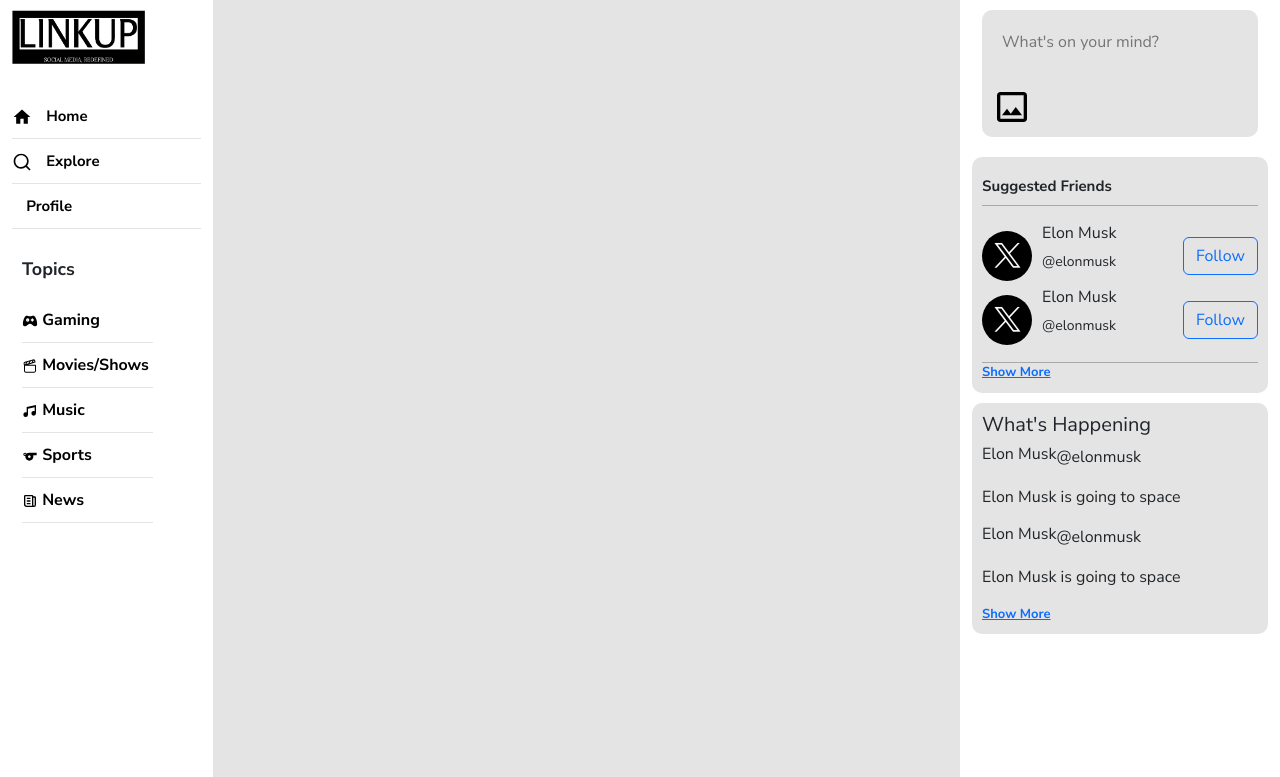
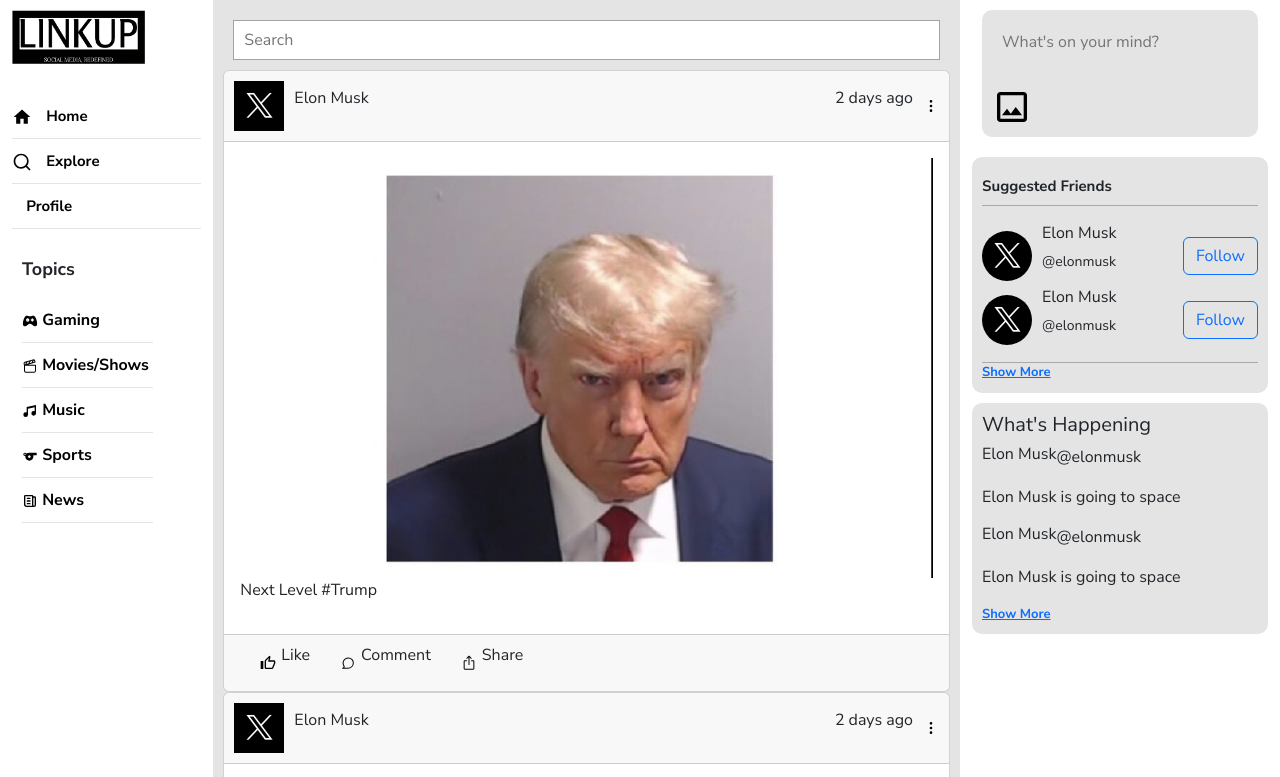
Before and after one commit to itsregalo/linkup-social, a website: page client/index.html in a window 1280 px wide. Shown: the top 777 px of the page. Drawn offline with nearby package versions, Linux system fonts and the light colour scheme.

Commit message:
fixed main content

```diff
--- a/client/assets/css/style.css
+++ b/client/assets/css/style.css
@@ -10,7 +10,6 @@
 }
 
 .main-content {
-
 }
 
 .menu, .most-right {
@@ -23,6 +22,7 @@
 
 .menu {
     float: left;
+
 }
 
 .menu .logo {
@@ -300,6 +300,73 @@
     padding: 10px 0;
 }
 
+/* content */
+.content {
+    float: left;
+    padding: 10px;
+    overflow-y: scroll;
+}
+
+.content .search-input form {
+    width: 100%;
+    display: flex;
+    align-items: center;
+    justify-content: space-between;
+    padding: 10px;
+    border-radius: 10px;
+    background-color: #e4e4e4;
+}
+
+.content .search-input form input {
+    width: 100%;
+    height: 40px;
+    border: 1px solid #a3a3a3;
+    outline: none;
+    padding: 10px;
+    background-color: #ffffff;
+}
+
+.post_card {
+    width: 100%;
+    background-color: #ffffff;
+}
+
+.post_head {
+    display: flex;
+    align-items: center;
+    justify-content: space-between;
+    padding: 10px 0;
+}
+
+.post_head .profile_pic_user {
+    display: flex;
+    align-items: center;
+    gap: 10px;
+    padding: 0px 10px 0px 10px;
+}
+
+.post_head .daysince_more_options {
+    display: flex;
+    align-items: center;
+    gap: 10px;
+    padding: 0px 10px 0px 10px;
+}
+
+.like_comment_share {
+    display: flex;
+    align-items: center;
+    gap: 10px;
+    padding: 0px 10px 0px 10px;
+}
+
+.like, .comment, .share {
+    display: flex;
+    gap: 5px;
+    padding: 0px 10px 0px 10px;
+    cursor: pointer;
+}
+
+
 @media screen and (max-width:1000px) {
     .login_right {
         width: 100%;
--- a/client/index.html
+++ b/client/index.html
@@ -62,8 +62,90 @@
                     </div>
                 </div>
             </div>
-            <div class="col-7 content">
 
+
+            <div class="col-7 content overflow-auto">
+               <div class="search-input">
+                    <form action="" method="post">
+                        <input type="text" name="" id="" placeholder="Search">
+                    </form>
+               </div>
+
+               <div class="posts">
+                <div class="card post_card">
+                    <div class="card-header post_head">
+                        <div class="profile_pic_user">
+                            <img src="/client/assets/images/users/elon.jpg" alt="" width="50px" height="50px">
+                            <p>Elon Musk</p>
+                        </div>
+
+                        <div class="daysince_more_options">
+                            <p>2 days ago</p>
+                            <img src="/client/assets/images/icons/more-2-fill.svg" alt="">
+                        </div>
+                    </div>
+                    <div class="card-body">
+                        <img src="/client/assets/images/trump.png" alt="" width="100%">
+                        <div class="caption">
+                            <p>Next Level #Trump</p>
+                        </div>
+                    </div>
+                    <div class="card-footer">
+                        <div class="like_comment_share">
+                            <div class="like">
+                                <img src="/client/assets/images/icons/like-outline.svg" alt="">
+                                <p>Like</p>
+                            </div>
+                            <div class="comment">
+                                <img src="/client/assets/images/icons/comment-outline.svg" alt="">
+                                <p>Comment</p>
+                            </div>
+                            <div class="share">
+                                <img src="/client/assets/images/icons/share-24.svg" alt="">
+                                <p>Share</p>
+                            </div>
+                        </div>
+
+                    </div>
+                </div>
+
+                <div class="card post_card">
+                    <div class="card-header post_head">
+                        <div class="profile_pic_user">
+                            <img src="/client/assets/images/users/elon.jpg" alt="" width="50px" height="50px">
+                            <p>Elon Musk</p>
+                        </div>
+
+                        <div class="daysince_more_options">
+                            <p>2 days ago</p>
+                            <img src="/client/assets/images/icons/more-2-fill.svg" alt="">
+                        </div>
+                    </div>
+                    <div class="card-body">
+                        <img src="/client/assets/images/trump.png" alt="" width="100%">
+                        <div class="caption">
+                            <p>Next Level #Trump</p>
+                        </div>
+                    </div>
+                    <div class="card-footer">
+                        <div class="like_comment_share">
+                            <div class="like">
+                                <img src="/client/assets/images/icons/like-outline.svg" alt="">
+                                <p>Like</p>
+                            </div>
+                            <div class="comment">
+                                <img src="/client/assets/images/icons/comment-outline.svg" alt="">
+                                <p>Comment</p>
+                            </div>
+                            <div class="share">
+                                <img src="/client/assets/images/icons/share-24.svg" alt="">
+                                <p>Share</p>
+                            </div>
+                        </div>
+
+                    </div>
+                </div>
+               </div>
             </div>
 
             <div class="col-3 most-right">
```
Also changed, not shown: client/assets/images/icons/comment-outline.svg (added), client/assets/images/icons/like-outline.svg (added), client/assets/images/icons/like.svg (added), client/assets/images/icons/more-2-fill.svg (added), client/assets/images/icons/share-24.svg (added), client/assets/images/trump.jpeg (added), client/assets/images/trump.png (added).
